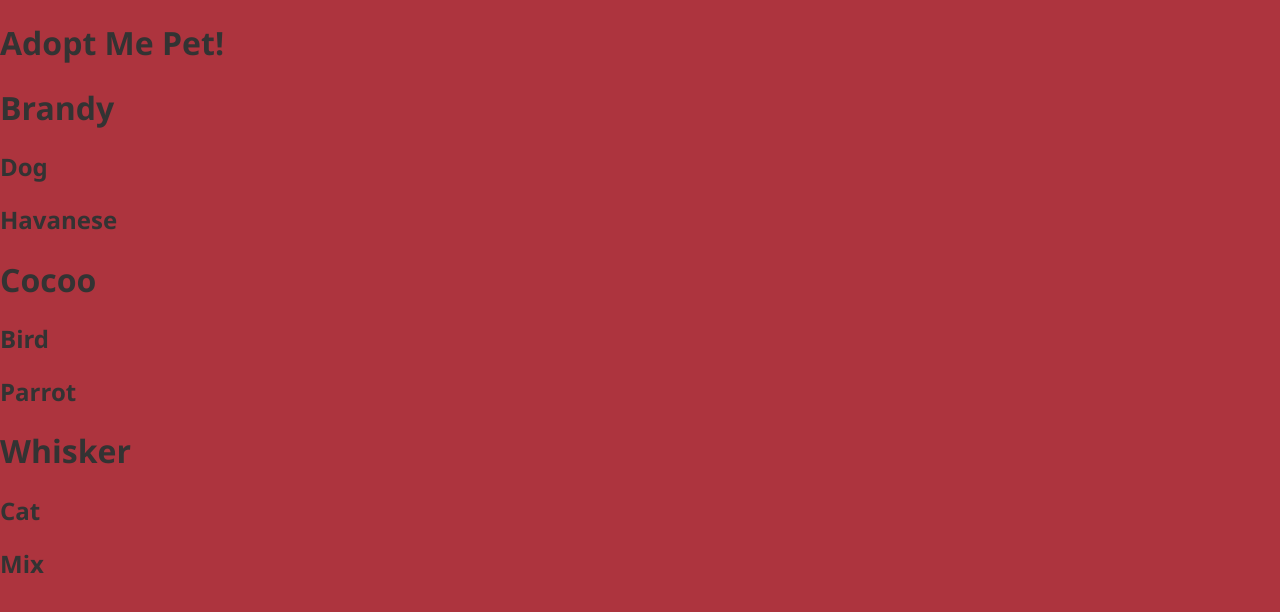
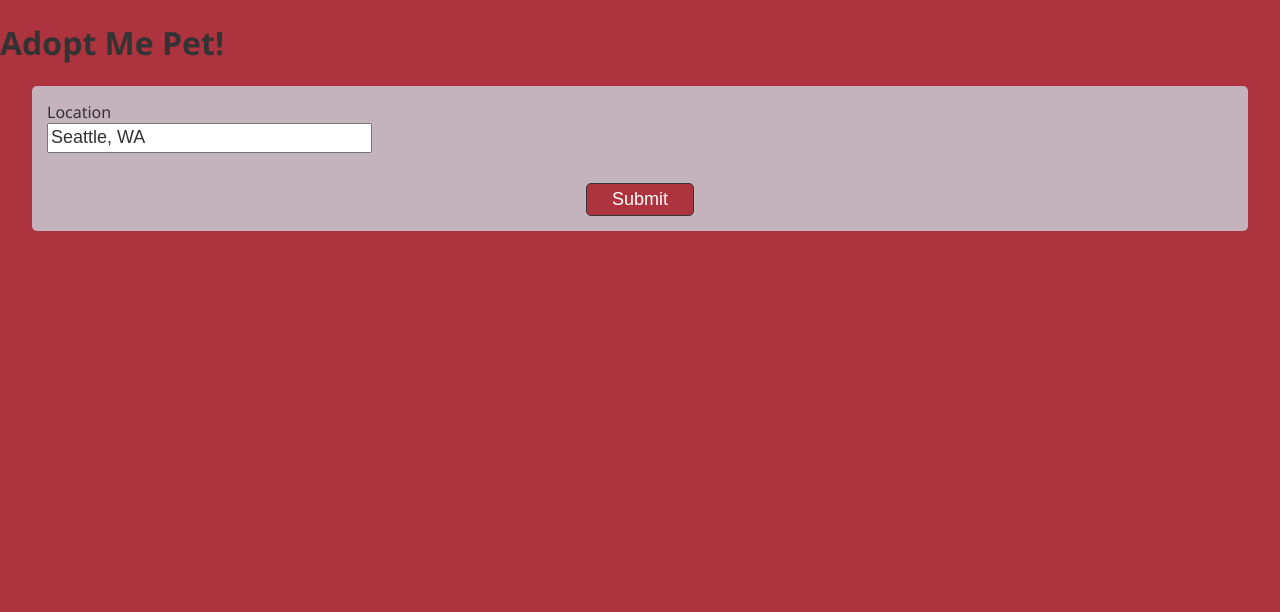
Before and after one commit to shomail/react-pet, a React (Vite) app: page / in a window 1280 px wide. Shown: the top 612 px of the page. Built offline with nearby package versions, Linux system fonts and the light colour scheme.

Commit message:
search component added

```diff
--- a/src/App.js
+++ b/src/App.js
@@ -1,14 +1,11 @@
 import React from "react";
 import ReactDOM from "react-dom";
-import Pet from "./Pet";
-
+import SearchParams from "./SearchParams";
 const App = () => {
   return (
     <div>
       <h1>Adopt Me Pet!</h1>
-      <Pet name="Brandy" animal="Dog" breed="Havanese" />
-      <Pet name="Cocoo" animal="Bird" breed="Parrot" />
-      <Pet name="Whisker" animal="Cat" breed="Mix" />
+      <SearchParams />
     </div>
   );
 };
--- /dev/null
+++ b/src/SearchParams.js
@@ -0,0 +1,18 @@
+import React from "react";
+
+const SearchParams = () => {
+  const location = "Seattle, WA";
+  return (
+    <div className="search-params">
+      <form>
+        <label htmlFor="location">
+          Location
+          <input id="location" value={location} placeholder="Location" />
+        </label>
+        <button>Submit</button>
+      </form>
+    </div>
+  );
+};
+
+export default SearchParams;
```
